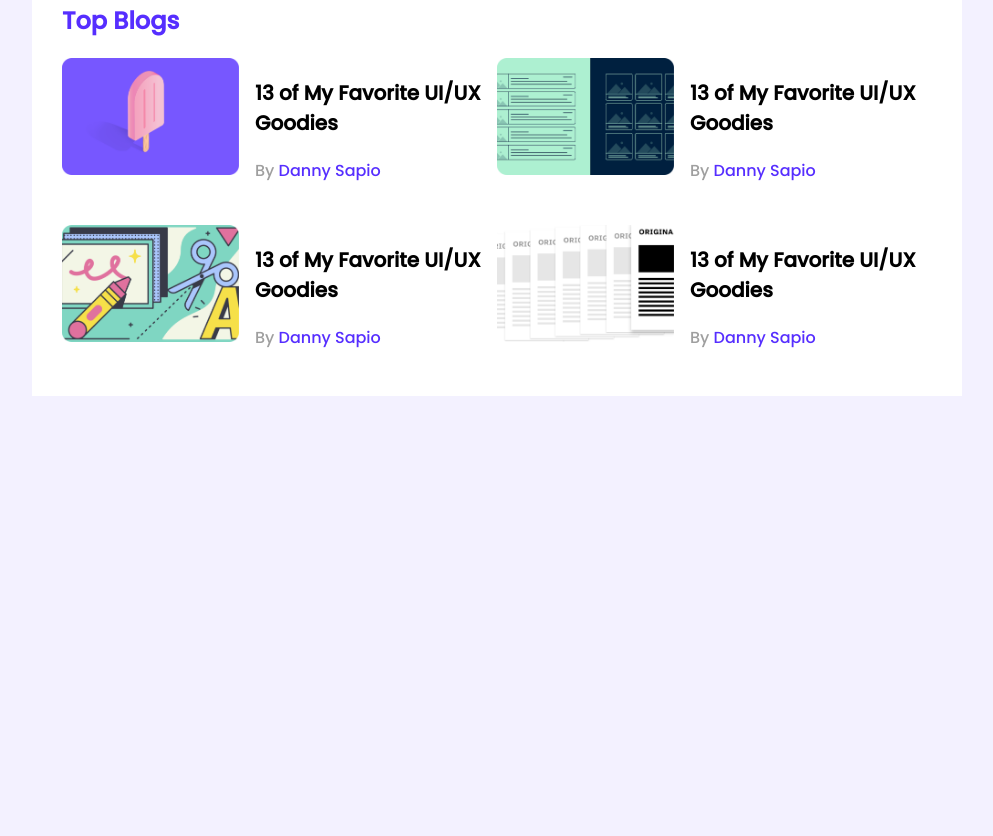
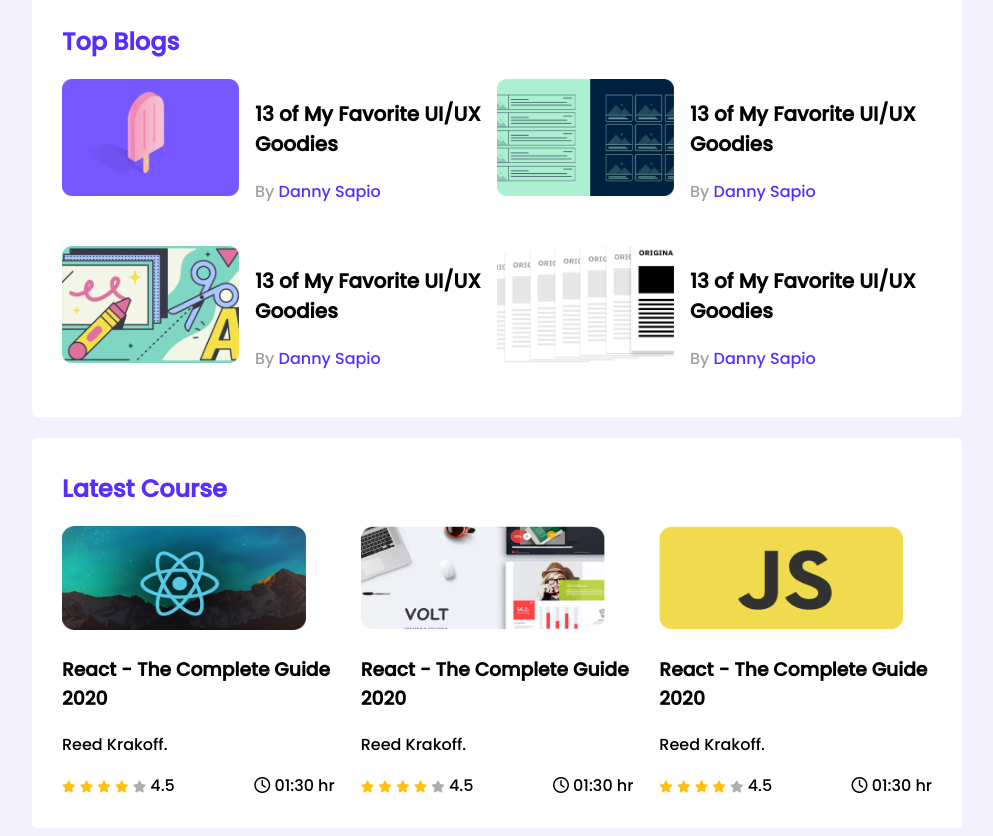
Before and after one commit to joy271f/leader-board, a plain HTML site: page index.html in a window 1280 px wide. Shown: the part 297-1133 px from the top of the page, without its empty margins (143-1136 px from the left). Before the commit the page ends 800 px from the top, so only its background shows below. Drawn offline with Linux system fonts and the light colour scheme.

Commit message:
Resposnive Done

```diff
--- a/index.html
+++ b/index.html
@@ -5,6 +5,8 @@
     <meta http-equiv="X-UA-Compatible" content="IE=edge">
     <meta name="viewport" content="width=device-width, initial-scale=1.0">
     <title>Leader-Board</title>
+    <!-- font awesome -->
+    <script src="https://kit.fontawesome.com/0e3b707d31.js" crossorigin="anonymous"></script>
     <!-- stylesheet -->
     <link rel="stylesheet" href="styles/style.css">
 </head>
@@ -92,6 +94,82 @@
                 </div>
             </div>
         </section>
+
+        <!-- Latest Course -->
+        <section class="container">
+            <h2 class="section-title">Latest Course</h2>
+            <div class="courses">
+                <div class="course">
+                    <div class="course-banner">
+                        <img src="images/courses/course-1.png" alt="">
+                    </div>
+                    <div class="course-detail">
+                        <h3 class="course-title">React - The Complete Guide 2020</h3>
+                        <p class="course-author">Reed Krakoff.</p>
+                        <div class="course-info">
+                            <div>
+                                <i class="fa-solid fa-star field"></i>
+                                <i class="fa-solid fa-star field"></i>
+                                <i class="fa-solid fa-star field"></i>
+                                <i class="fa-solid fa-star field"></i>
+                                <i class="fa-solid fa-star empty"></i>
+                                <span>4.5</span>
+                            </div>
+                            <div class="course-duritaion">
+                                <i class="fa-regular fa-clock"></i>
+                                01:30 hr
+                            </div>
+                        </div>
+                    </div>
+                </div>
+                <div class="course">
+                    <div class="course-banner">
+                        <img src="images/courses/course-2.png" alt="">
+                    </div>
+                    <div class="course-detail">
+                        <h3 class="course-title">React - The Complete Guide 2020</h3>
+                        <p class="course-author">Reed Krakoff.</p>
+                        <div class="course-info">
+                            <div>
+                                <i class="fa-solid fa-star field"></i>
+                                <i class="fa-solid fa-star field"></i>
+                                <i class="fa-solid fa-star field"></i>
+                                <i class="fa-solid fa-star field"></i>
+                                <i class="fa-solid fa-star empty"></i>
+                                <span>4.5</span>
+                            </div>
+                            <div class="course-duritaion">
+                                <i class="fa-regular fa-clock"></i>
+                                01:30 hr
+                            </div>
+                        </div>
+                    </div>
+                </div>
+                <div class="course">
+                    <div class="course-banner">
+                        <img src="images/courses/course-3.png" alt="">
+                    </div>
+                    <div class="course-detail">
+                        <h3 class="course-title">React - The Complete Guide 2020</h3>
+                        <p class="course-author">Reed Krakoff.</p>
+                        <div class="course-info">
+                            <div>
+                                <i class="fa-solid fa-star field"></i>
+                                <i class="fa-solid fa-star field"></i>
+                                <i class="fa-solid fa-star field"></i>
+                                <i class="fa-solid fa-star field"></i>
+                                <i class="fa-solid fa-star empty"></i>
+                                <span>4.5</span>
+                            </div>
+                            <div class="course-duritaion">
+                                <i class="fa-regular fa-clock"></i>
+                                01:30 hr
+                            </div>
+                        </div>
+                    </div>
+                </div>
+            </div>
+        </section>
     </main>
 </body>
 </html>
--- a/styles/style.css
+++ b/styles/style.css
@@ -9,12 +9,15 @@
 
 main{
     display: flex;
-    justify-content: center;
+    flex-direction: column;
+    align-items: center;
 }
 .container{
     background-color: #FFFFFF;
     width: 870px;
-    padding: 30px ;
+    padding: 30px;
+    border-radius: 5px;
+    margin-top: 21px;
 }
 
 hr{
@@ -87,3 +90,65 @@
     font-size: 16px;
     color: #562EFF;
 }
+
+
+/* Courses Style */
+
+.courses{
+    display: grid;
+    grid-template-columns: repeat(3, 1fr);
+    grid-column-gap: 26px;
+}
+
+.course .course-banner img{
+    width: 244px;
+    height: 104px;
+}
+
+.course-info{
+    display: flex;
+    align-items: center;
+    justify-content: space-between;
+}
+
+.fa-star{
+    font-size: 12px;
+}
+
+.fa-star.field{
+    color: #FFC014;    ;
+}
+
+.fa-star.empty{
+    color: #AEAEAE;    ;
+}
+
+/* Mobile Devices */
+
+@media only screen and (max-width:687px) {
+
+    .container{
+        width: 100%
+    }
+    .players, .blogs, .courses{
+        grid-template-columns: repeat(1, 1fr);
+    }
+    .player{
+        flex-direction: column;
+    }
+}
+
+/* Tablet */
+
+@media only screen and (min-width: 688px) and (max-width: 992px) {
+    .container{
+        width: 100%
+    }
+
+    .blogs, .courses{
+        grid-template-columns: repeat(2, 1fr);
+    }
+    .player{
+        flex-direction: column;
+    }
+}
```
